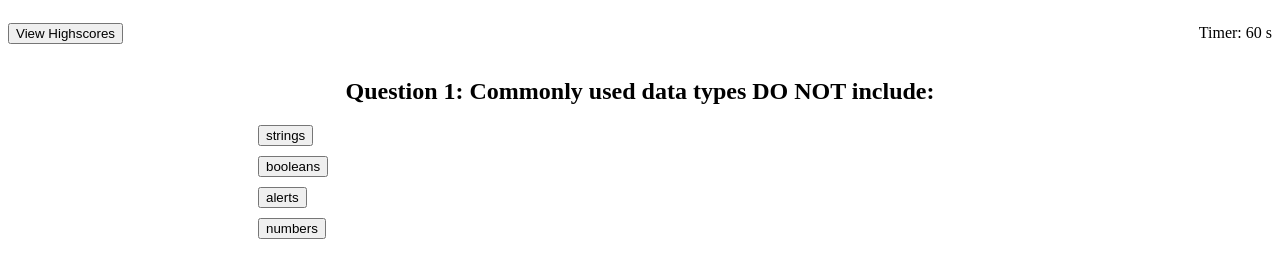
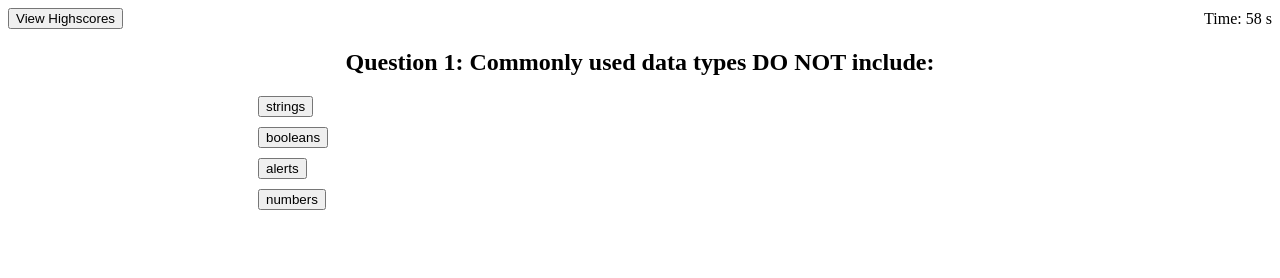
Before and after one commit to eduardbahrin/code-quiz, a plain HTML site: page index.html in a window 1280 px wide. Both pictures are taken after a click on the button "Start Quiz". Drawn offline with Linux system fonts and the light colour scheme.

Commit message:
added timer functionality

```diff
--- a/assets/js/script.js
+++ b/assets/js/script.js
@@ -3,6 +3,8 @@
 var welcome = document.querySelector("#intro");
 var startBtn = document.querySelector("#start-button");
 var introPage = document.querySelector("#quiz-intro");
+var timer = document.getElementById("timer");
+var timerContainer = document.getElementById("timer-container");
 
 var questionPage = document.querySelector("#quiz-questions");
 var askQuestion = document.querySelector("#ask-question");
@@ -29,6 +31,7 @@ var backBtn = document.querySelector("#back-btn");
 var clearBtn = document.querySelector("#clear-btn");
 
 let index = 0;
+let timerValue = 60;
 
 //questions arrays
 var questionsSource = [
@@ -88,9 +91,21 @@ var questionsSource = [
   },
 ];
 
+var startTimer = function () {
+  var timerTick = function () {
+    timerValue--;
+    timer.innerHTML = timerValue;
+  };
+
+  setInterval(timerTick, 1000);
+};
+
 var startQuiz = function () {
   introPage.classList.add("hide-container");
   questionPage.classList.remove("hide-container");
+  timerContainer.classList.remove("hide-container");
+  timer.innerHTML = timerValue;
+  startTimer();
   displayQuestion();
 };
 
@@ -110,7 +125,7 @@ var checkAnswerAndProgressQuestion = function (event) {
     event.target.value &&
     event.target.innerHTML != questionsSource[index].answer
   ) {
-    //remove time from timer
+    timerValue -= 10;
   }
 };
 
--- a/index.html
+++ b/index.html
@@ -14,7 +14,9 @@
     <header>
       <div class="main-header">
         <button id="score-check" class="button">View Highscores</button>
-        <p id="Timer">Timer: 60 s</p>
+        <div id="timer-container" class="hide-container">
+          Time: <span id="timer"></span> s
+        </div>
       </div>
     </header>
 
```
